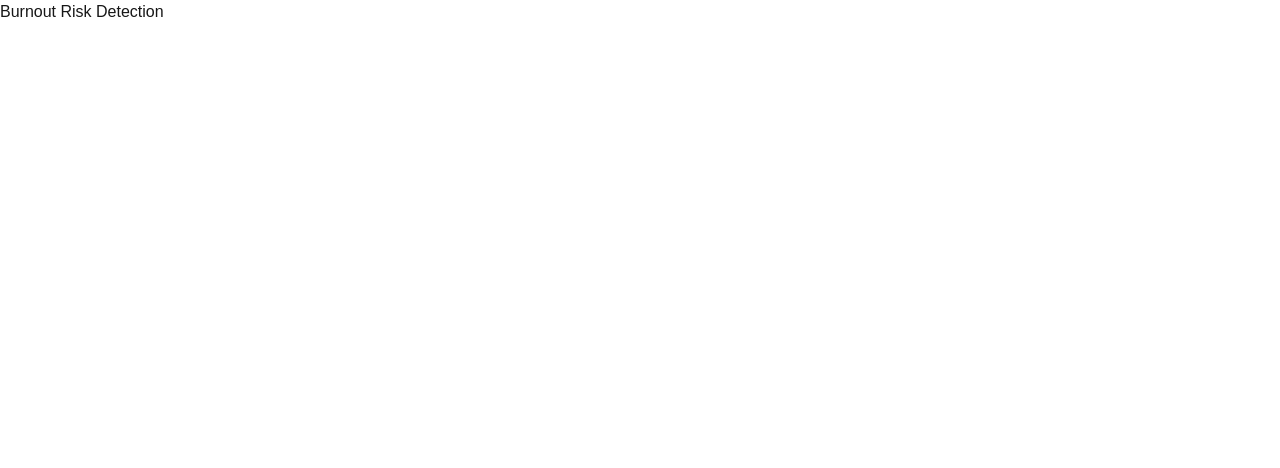
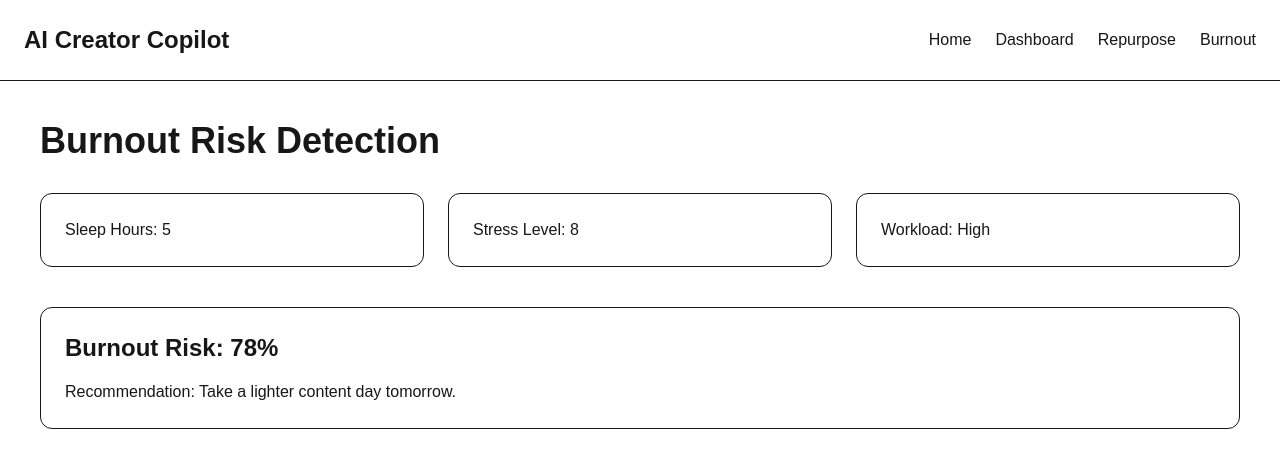
Before and after one commit to UTSAV2006/AI-Creator-Copilot, a Next.js app: page /Burnout in a window 1280 px wide. Shown: the top 468 px of the page. Built offline with nearby package versions, Linux system fonts and the light colour scheme.

Commit message:
Built burnout detection UI

```diff
--- a/app/Burnout/page.tsx
+++ b/app/Burnout/page.tsx
@@ -1,7 +1,41 @@
+import Navbar from "../../components/Navbar";
+
 export default function Burnout() {
   return (
-    <div>
-      <h1>Burnout Risk Detection</h1>
-    </div>
+    <>
+      <Navbar />
+
+      <main className="p-10">
+        <h1 className="text-4xl font-bold mb-8">
+          Burnout Risk Detection
+        </h1>
+
+        <div className="grid md:grid-cols-3 gap-6">
+
+          <div className="border rounded-xl p-6">
+            Sleep Hours: 5
+          </div>
+
+          <div className="border rounded-xl p-6">
+            Stress Level: 8
+          </div>
+
+          <div className="border rounded-xl p-6">
+            Workload: High
+          </div>
+
+        </div>
+
+        <div className="mt-10 border rounded-xl p-6">
+          <h2 className="text-2xl font-bold">
+            Burnout Risk: 78%
+          </h2>
+
+          <p className="mt-4">
+            Recommendation: Take a lighter content day tomorrow.
+          </p>
+        </div>
+      </main>
+    </>
   );
 }
```
